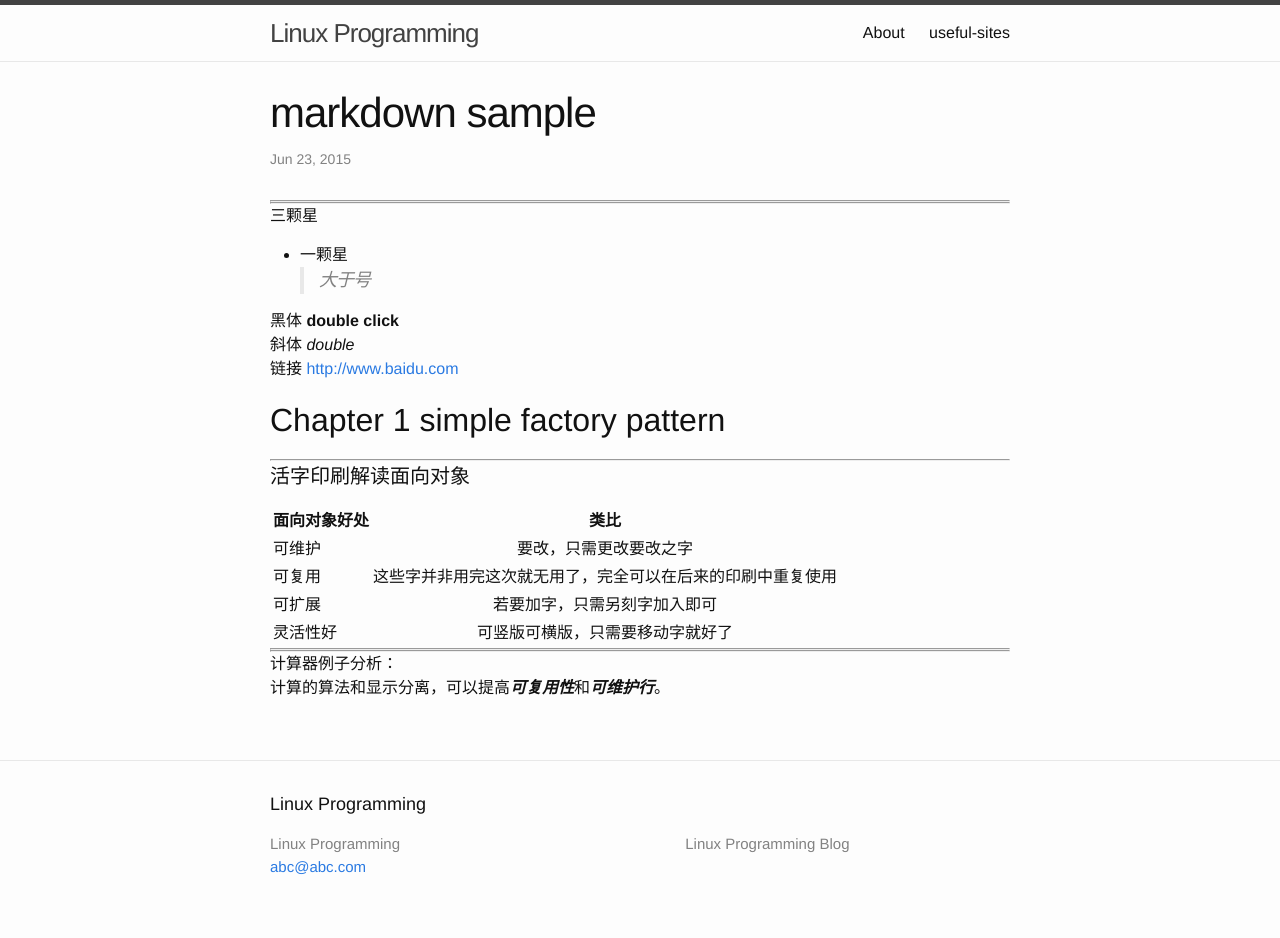
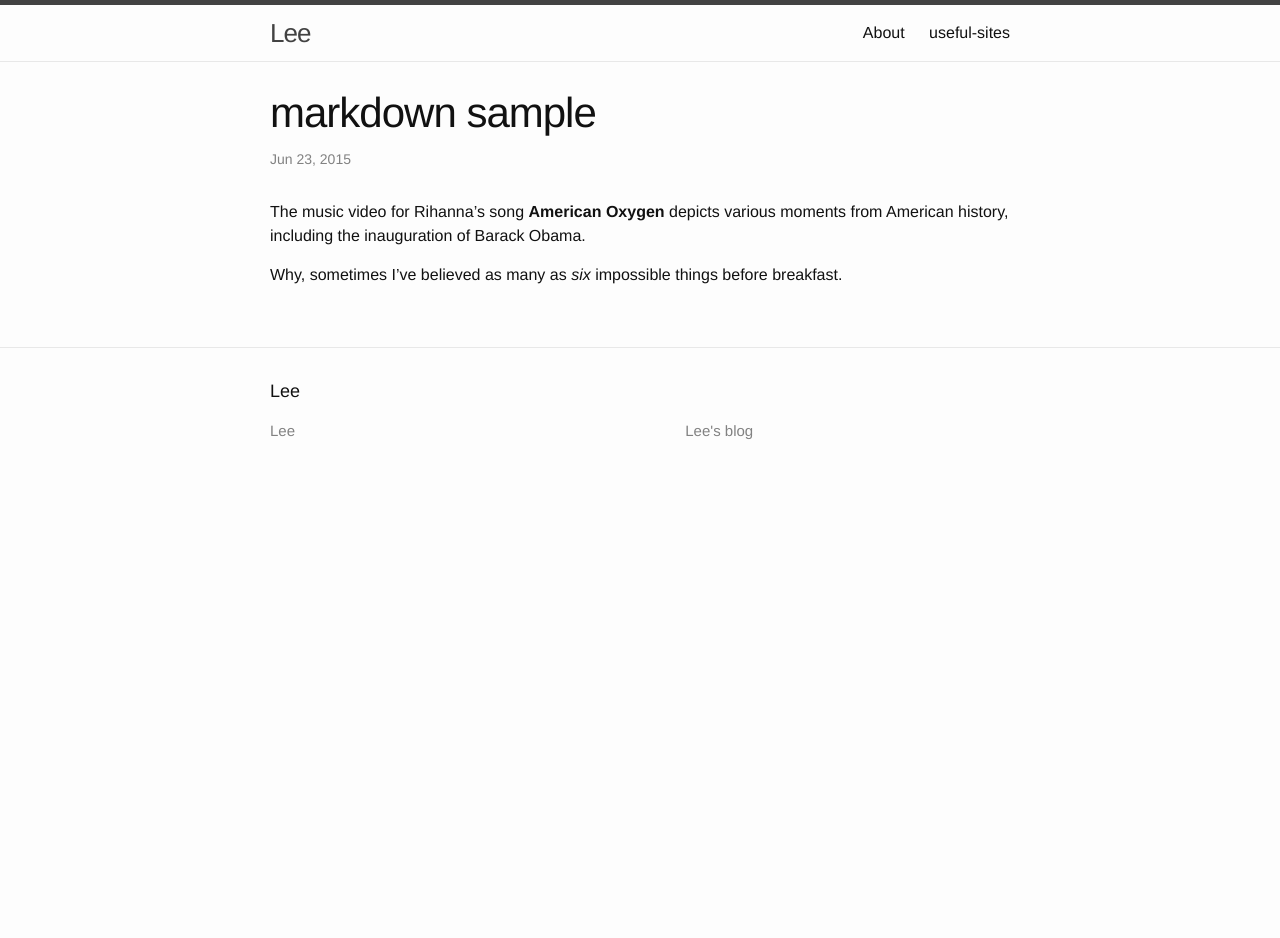
Before and after one commit to leedefu/pages, a Jekyll site: the page built from _posts/2016-06-23-markdown-sample.md, in a window 1280 px wide. Built offline with Jekyll 4.4.1, drawn with Linux system fonts in a browser that asks for light colours; after the commit the page ends 900 px from its top, so only the background shows below that.

Commit message:
change title and rm email

```diff
--- a/_config.yml
+++ b/_config.yml
@@ -6,10 +6,10 @@
 # 'jekyll serve'. If you change this file, please restart the server process.
 
 # Site settings
-title: Linux Programming
-email: abc@abc.com
+title: Lee
+email:
 description: > # this means to ignore newlines until "baseurl:"
-  Linux Programming Blog
+  Lee's blog
 baseurl: "/pages" # the subpath of your site, e.g. /blog
 url: "http://yourdomain.com" # the base hostname & protocol for your site
 #twitter_username: jekyllrb
--- a/_posts/2016-06-23-markdown-sample.md
+++ b/_posts/2016-06-23-markdown-sample.md
@@ -5,30 +5,6 @@ date:   2015-06-23 12:07:54 +0800
 categories: jekyll update
 ---
 
-***
-***
-三颗星
-* 一颗星
-> 大于号
+The music video for Rihanna’s song **American Oxygen** depicts various moments from American history, including the inauguration of Barack Obama.
 
-黑体 __double click__
-斜体 _double_
-链接 <http://www.baidu.com>
-
-## Chapter 1 simple factory pattern
-
-***
-#### 活字印刷解读面向对象
-
-|面向对象好处   |类比           |
-| ------------- |:-------------:|
-| 可维护  |要改，只需更改要改之字 |
-| 可复用  |这些字并非用完这次就无用了，完全可以在后来的印刷中重复使用 |
-| 可扩展  |若要加字，只需另刻字加入即可 |
-| 灵活性好|可竖版可横版，只需要移动字就好了 |
-
-***
-
----
-计算器例子分析：
-计算的算法和显示分离，可以提高***可复用性***和***可维护行***。
+Why, sometimes I’ve believed as many as _six_ impossible things before breakfast.
```
